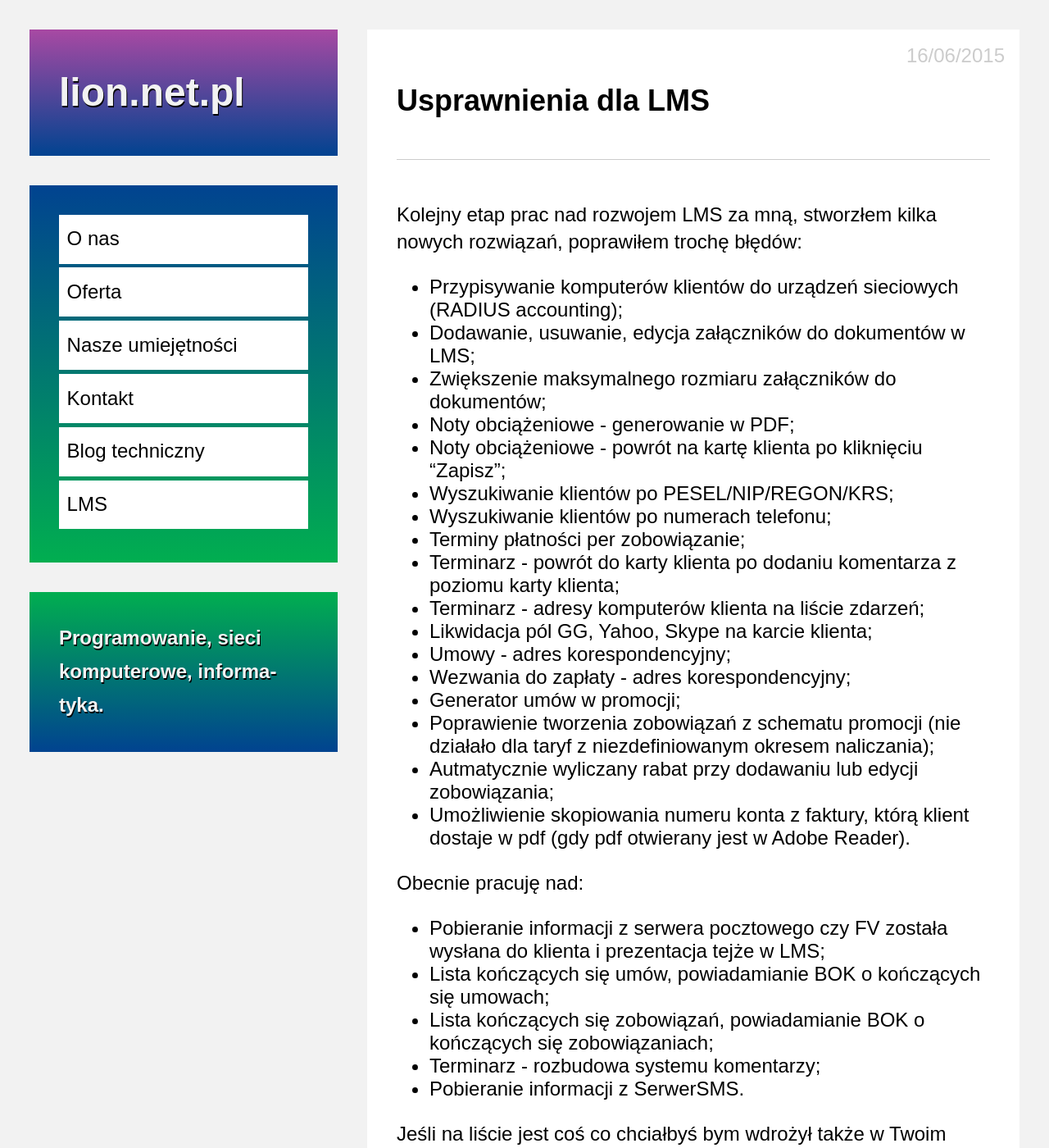
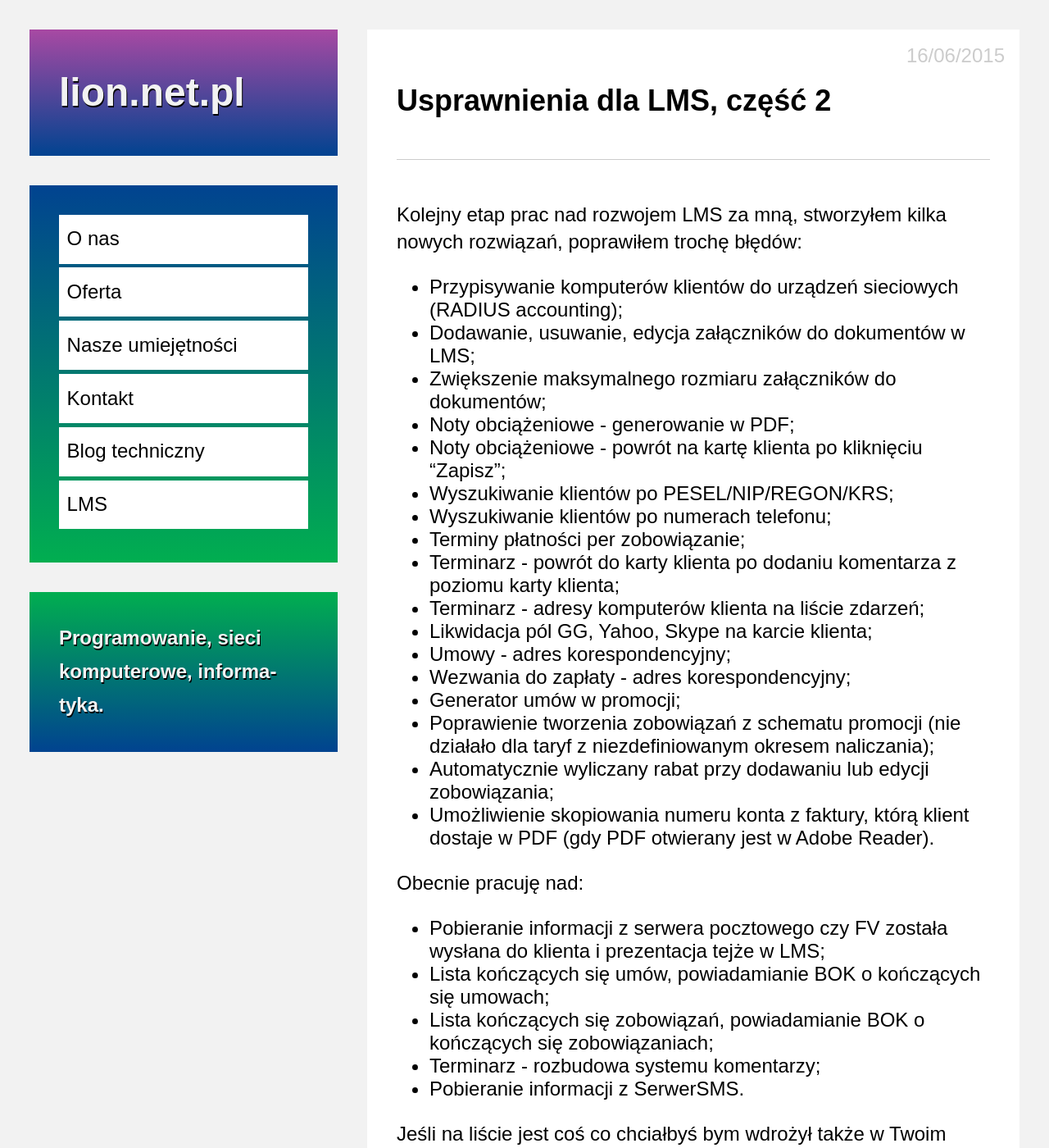
Before and after one commit to maciejlew/maciejlew.github.io, a Jekyll site: the page built from _posts/2015-06-16-usprawnienia-dla-lms-2.md, in a window 1280 px wide and 1400 px high. Shown: the whole window at 82% size. Built offline with Jekyll 4.4.1, drawn with Linux system fonts in a browser that asks for light colours; comment, search, counter and statistics services are not loaded.

Commit message:
Fixes 'Usprawnienia dla LMS, część 2'

```diff
--- a/_posts/2015-06-16-usprawnienia-dla-lms-2.md
+++ b/_posts/2015-06-16-usprawnienia-dla-lms-2.md
@@ -1,13 +1,13 @@
 ---
 layout: post
-title: Usprawnienia dla LMS #2
+title: Usprawnienia dla LMS, część 2
 date: 2015-06-16 18:00:00
 description: Lista nowych usprawnień dla LMS, cześć 2
 keywords: lms, lan management system, pluginy, wzorce projektowe, rozbudowa lms
 
 ---
 
-Kolejny etap prac nad rozwojem LMS za mną, stworzłem kilka nowych rozwiązań, poprawiłem
+Kolejny etap prac nad rozwojem LMS za mną, stworzyłem kilka nowych rozwiązań, poprawiłem
 trochę błędów:
 
  * Przypisywanie komputerów klientów do urządzeń sieciowych (RADIUS accounting);
@@ -25,8 +25,8 @@ trochę błędów:
  * Wezwania do zapłaty - adres korespondencyjny;
  * Generator umów w promocji;
  * Poprawienie tworzenia zobowiązań z schematu promocji (nie działało dla taryf z niezdefiniowanym okresem naliczania);
- * Autmatycznie wyliczany rabat przy dodawaniu lub edycji zobowiązania;
- * Umożliwienie skopiowania numeru konta z faktury, którą klient dostaje w pdf (gdy pdf otwierany jest w Adobe Reader).
+ * Automatycznie wyliczany rabat przy dodawaniu lub edycji zobowiązania;
+ * Umożliwienie skopiowania numeru konta z faktury, którą klient dostaje w PDF (gdy PDF otwierany jest w Adobe Reader).
 
 
 Obecnie pracuję nad:
```
